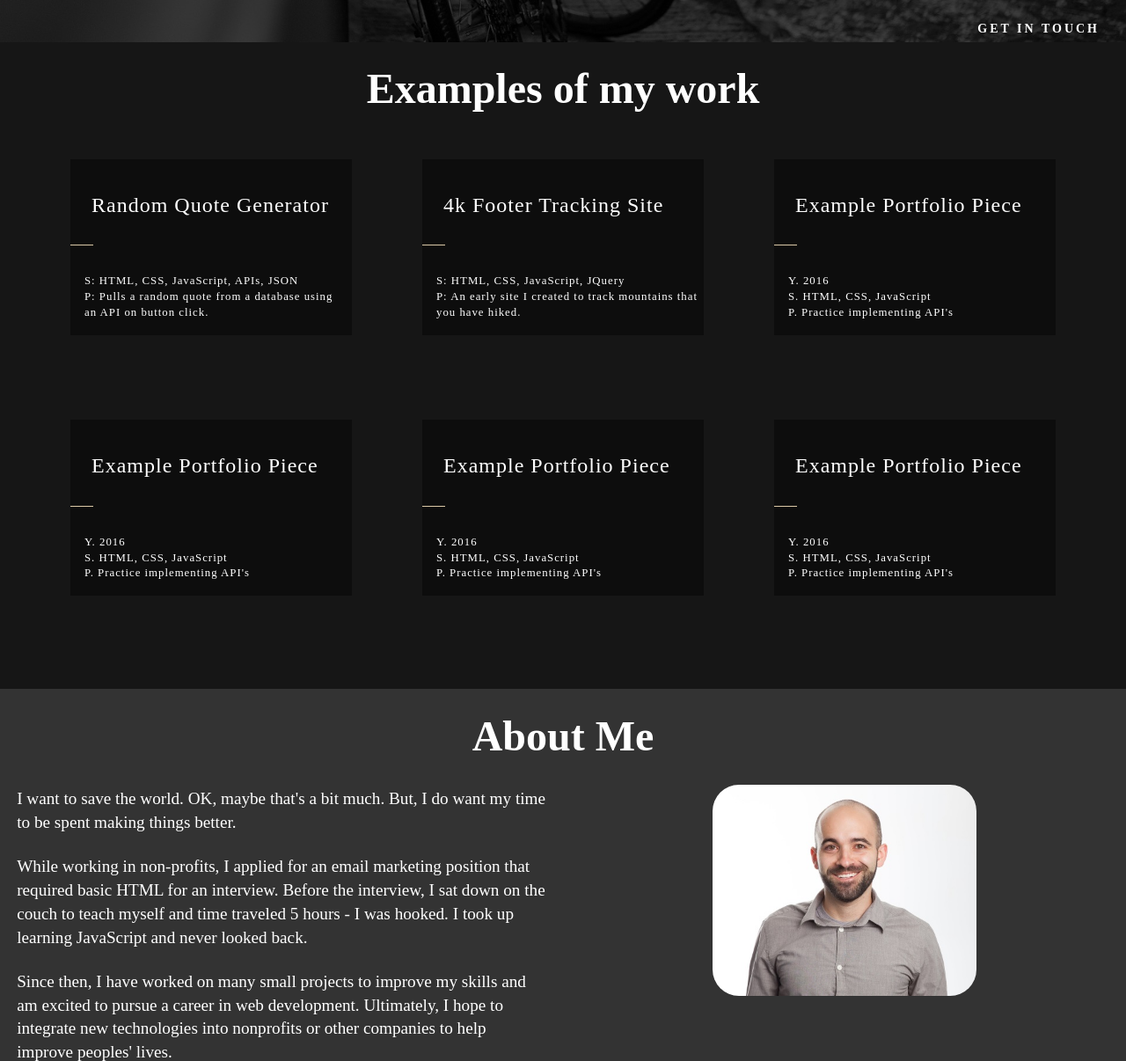
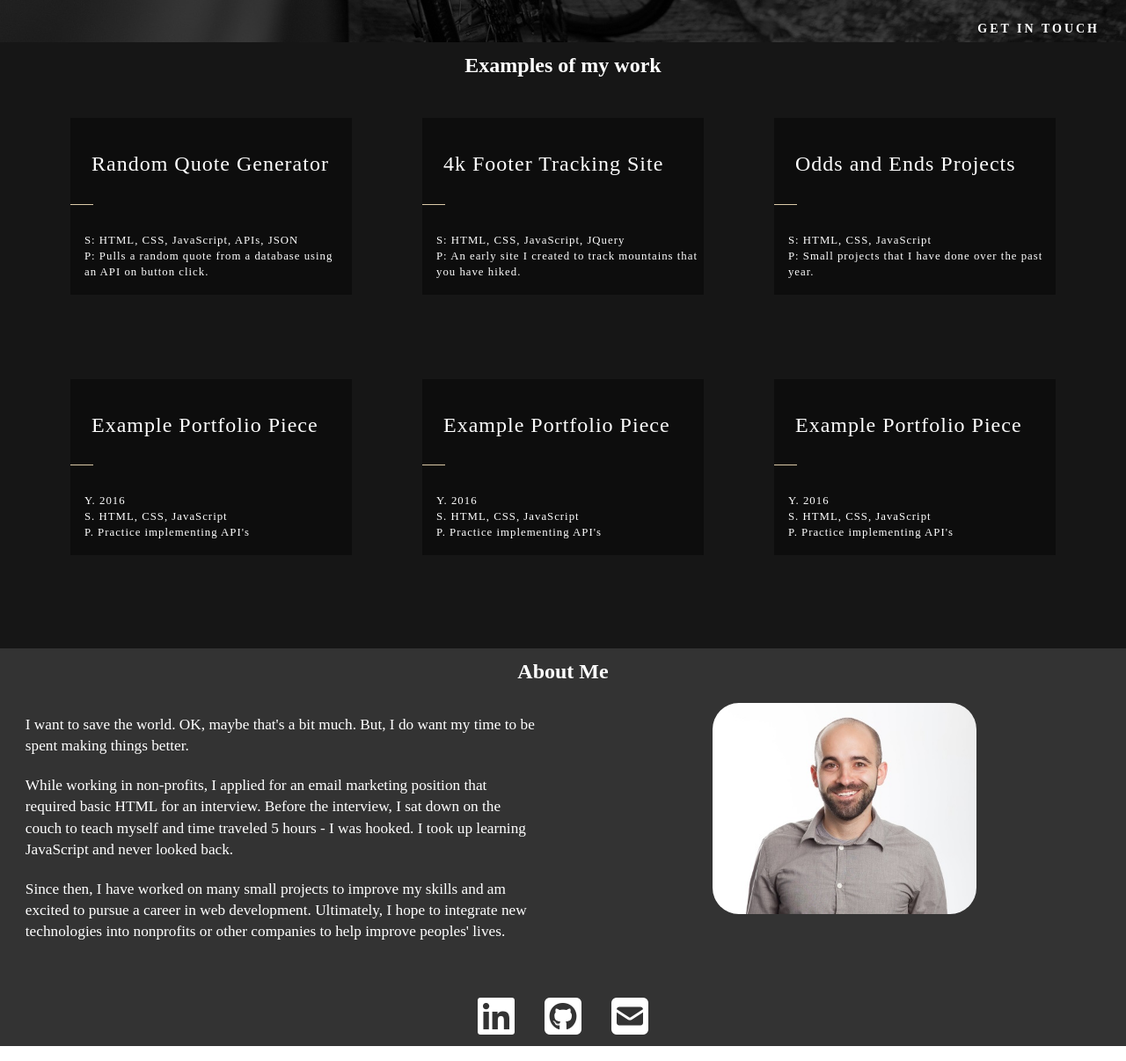
Before and after one commit to joeymelnick/joeymelnick.github.io, a plain HTML site: page index.html in a window 1280 px wide. Shown: the part 752-1958 px from the top of the page at 88% size. Drawn offline with Linux system fonts and the light colour scheme.

Commit message:
sizing issues

```diff
--- a/css/main.css
+++ b/css/main.css
@@ -7,6 +7,7 @@
  *{
  	padding: 0;
  	margin: 0;
+ 	font-size: 16px;
  }
 
 html, body {
@@ -382,11 +383,11 @@ margin: 0;
 	text-align: center;
 	padding-top: 1.2em;
 	padding-bottom: .2em;
-	font-size: 1.8em;
 }
 
 .section-title h2{
 	margin-bottom: 0px;
+		font-size: 1.8em;
 }
 
 .portfolio-desc-box{
@@ -457,8 +458,11 @@ color: #9B8150;
 @media (min-width: 750px){
 
 .section-title{
-	font-size: 2.2em;
 	padding: .6em;
+}
+
+.section-title h2{
+	font-size: 1.7em;
 }
 .portfolio-desc-box{
 	display: inline-block;
@@ -487,10 +491,10 @@ color: #9B8150;
 .section-title{
 	padding-top: .6em;
 	padding-bottom: .2em;
-	font-size: 2em;
 }
 .section-title h2{
 	margin-bottom: 0px;
+	font-size: 1.5em;
 }
 
 .portfolio-wrapper{
@@ -576,13 +580,17 @@ color: #9B8150;
 	margin: 0;
 }
 
+.about-me-text p{
+	font-size: 1em;
+}
+
 	}
 
 @media (min-width: 1024px){
 	.self-photo{
 		display: inline-block;
 	}
-.about-me-text{
-	font-size: 1.2em;
+.about-me-text p{
+	font-size: .6em;
 }
 	}
--- a/index.html
+++ b/index.html
@@ -93,19 +93,18 @@
                                 </div>
                             </div>
                         </div></a>
-                        <div class='column large-one-third medium-one-half portfolio-padding'>
+                        <a href='https://joeymelnick.github.io/oddsandends' target='_blank'><div class='column large-one-third medium-one-half portfolio-padding'>
                             <div class='portfolio-desc-box hvr-underline-from-left'>
-                                <h3>Example Portfolio Piece</h3>
+                                <h3>Odds and Ends Projects</h3>
                                 <hr class='portfolio-line'>
                                 <div class='portfolio-info'>
                                     <ul class='portfolio-list'>
-                                        <li>Y. 2016</li>
-                                        <li>S. HTML, CSS, JavaScript</li>
-                                        <li>P. Practice implementing API's</li>
+                                        <li>S: HTML, CSS, JavaScript</li>
+                                        <li>P: Small projects that I have done over the past year.</li>
                                     </ul>
                                 </div>
                             </div>
-                        </div>
+                        </div></a>
                         <div class='column large-one-third medium-one-half portfolio-padding'>
                             <div class='portfolio-desc-box hvr-underline-from-left'>
                                 <h3>Example Portfolio Piece</h3>
```
